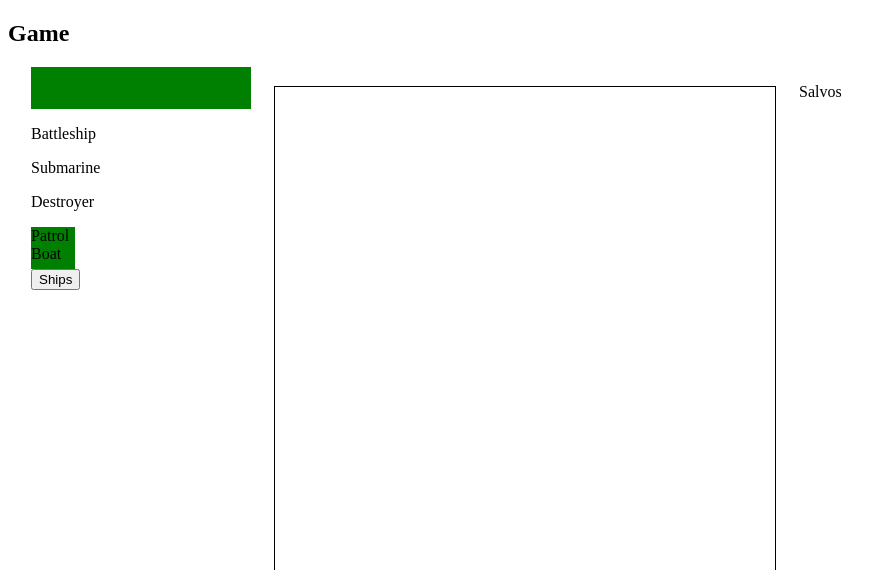
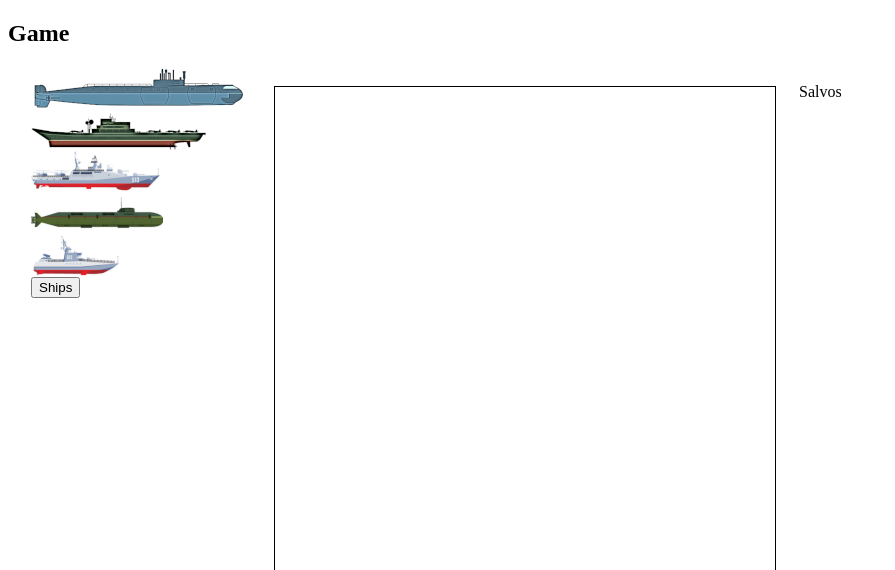
Before and after one commit to Naghash/Salvo, a web app: page /web/Game.html in a window 1280 px wide. Shown: the top 570 px of the page, without its empty margins (0-895 px from the left). Run offline with its HTML, style and script files only (its server is not run), Linux system fonts and the light colour scheme; data that the repository does not hold is empty.

Commit message:
placingShips

```diff
--- a/src/main/resources/static/web/Game.html
+++ b/src/main/resources/static/web/Game.html
@@ -10,21 +10,21 @@
 <h2>Game</h2>
 <div class="container">
     <div id="ships">
-        <div id="carrier" draggable="true">
+
+        <p id="rotateText">Double click to rotate!</p>
+        <div id="carrier" class="horizontal" alt="carrier" ondblclick="rotateShips()" draggable="true">
         </div>
-        <div id="battleship" draggable="true">
-            <p>Battleship </p>
+        <div id="battleship" class="horizontal" alt="battleship" ondblclick="rotateShips()" draggable="true">
+
         </div>
-        <div id="submarine" draggable="true">
-            <p>Submarine </p>
+        <div id="submarine" class="horizontal" draggable="true">
+
         </div>
-        <div id="destroyer" draggable="true" >
-            <p>Destroyer</p>
+        <div id="destroyer" class="horizontal" draggable="true" >
+
         </div>
-        <div id="patrol" draggable="true">
-            <p>Patrol Boat</p>
+        <div id="patrol" class="horizontal" alt="battleship" ondblclick="rotateShips()" draggable="true">
         </div>
-
         <button onclick="postShips()">Ships</button>
     </div>
 
--- a/src/main/resources/static/web/Game.js
+++ b/src/main/resources/static/web/Game.js
@@ -5,6 +5,8 @@ var salvos;
 var oponent;
 var oponentSalvos;
 let myShipsOnTable = {};
+var shipLenght;
+
 
 function dataCall () {
 
@@ -36,8 +38,6 @@ function dataCall () {
         createSalvoLoc(salvos);
         userNames(user,oponent);
         createSalvoOponent(oponentSalvos);
-        // createOpShips(oponentShips)
-
     }).catch(function (error) {
         console.log("Request failed: " + error.message);
     });
@@ -51,12 +51,10 @@ function createTable(games){
     var tableLetters = ["A", "B", "C", "D", "E", "F", "G", "H", "I", "J"];
 
     var tableGame = document.getElementById("tableGame");
+    var trNumbs = document.createElement("div");
 
-
-    var trNumbs = document.createElement("div");
     tableGame.appendChild(trNumbs);
     trNumbs.className = "numbers";
-
     trNumbs.appendChild(document.createElement("div"));
 
     tableNumbers.forEach(number => {
@@ -64,7 +62,6 @@ function createTable(games){
         trNumbs.appendChild(td)
         td.textContent = number;
     });
-
 
 
     for (let i = 0; i < tableLetters.length; i++) {
@@ -84,57 +81,117 @@ function createTable(games){
             td2.id = `${tableLetters[i]}${tableNumbers[j]}`;
             td2.className = "shipsGrids"
 
+            var drag;
+            // var drSh = document.getElementById("carrier")
+            const drSh = document.getElementById("ships");
 
-            var drag = document.getElementById("carrier");
-            var drag1 = document.getElementById("patrol");
+                drSh.addEventListener("mouseover", function (ev) {
+                    var shipID = ev.target.id;
+
+
+                    if (shipID === "carrier") {
+                        shipLenght = 5;
+                        drag = document.getElementById("carrier");
+                        console.log(5)
+                    }
+                    if (shipID === "battleship") {
+                        drag = document.getElementById("battleship");
+                        shipLenght = 4;
+                        console.log(4)
+                    }
+                    if (shipID === "submarine") {
+                        drag = document.getElementById("submarine");
+                        shipLenght = 3;
+                        console.log(3)
+                    }
+                    if (shipID === "destroyer") {
+                        drag = document.getElementById("destroyer");
+                        shipLenght = 3;
+                    }
+                    if (shipID === "patrol") {
+                        drag = document.getElementById("patrol");
+                        shipLenght = 2;
+
+                    }
+
 
                     var drop = document.getElementById(`${tableLetters[i]}${tableNumbers[j]}`);
 
-            drag.addEventListener("dragstart", function(event) {
+                    drag.addEventListener("dragstart", function (event) {
                         event.dataTransfer.setData("Text", event.target.id);
-                console.log(event.target.id,555)
-
                     });
 
-            drop.addEventListener("dragover", function(event) {
+                    drop.addEventListener("dragover", function (event) {
                         event.preventDefault();
                     });
 
-            drop.addEventListener("drop", function(event) {
-                event.preventDefault();
+                    drop.addEventListener("drop", function (event) {
                         var data = event.dataTransfer.getData("Text");
                         event.target.appendChild(document.getElementById(data));
 
-                const shipLength = 3;
                         const gridId = event.target.id;
                         let myShip = data;
                         let shipPos = [];
-
-                if (Object.keys(myShipsOnTable).includes(myShip)) {
-                    myShipsOnTable[myShip].forEach(pos => document.getElementById("ship" + pos).style.backgroundColor = "red")
-                }
 
                         let myLetter = gridId.slice(0, 1);
                         let myNumber = Number(gridId.slice(1));
 
                         // myPosition = tableLetters.indexOf(myLetter);
-                console.log(myNumber, shipLength)
-                if(myNumber + shipLength < 12){
-                    shipPos = tableNumbers.slice(myNumber - 1, (myNumber + shipLength - 1));
-                 }else
-                     {
-                         shipPos = tableNumbers.slice(-shipLength);
+                        if (myNumber + shipLenght < 12) {
+                            shipPos = tableNumbers.slice(myNumber - 1, (myNumber + shipLenght - 1));
+                        } else {
+                            shipPos = tableNumbers.slice(-shipLenght);
                         }
-                shipPos = shipPos.map(pos =>  myLetter+pos);
-                shipPos.map(ship =>{ document.getElementById(ship).id= "ship" + ship;
-                document.getElementById("ship" + ship).style.backgroundColor ="green"
+
+                        shipPos = shipPos.map(pos => myLetter + pos);
+
+
+
+                        // if (Object.keys(myShipsOnTable).includes(myShip)) {
+                        //     myShipsOnTable[myShip].forEach(pos => document.getElementById(pos).style.backgroundColor = "red")
+                        // }
+                        console.log(myShip,4878)
+                        shipPos.forEach(ship => document.getElementById(ship).style.backgroundColor = "green");
+
+                        if (Object.values(myShipsOnTable).flat().some(pos => shipPos.includes(pos))) {
+                            myShipsOnTable[myShip].forEach(pos => document.getElementById(pos).style.backgroundColor = "blue")
+                        }
+                        myShipsOnTable[myShip] = shipPos;
+
                     });
-                myShipsOnTable[myShip] = shipPos;
-console.log(event.target.id, 858585)
+
                 });
+
+
+
+            }
 
     }
 }
+        const rotateText =()=>{
+            var shipsRot = document.getElementById("patrol");
+                shipsRot.addEventListener("mouseenter", function (ev) {
+                document.getElementById("rotateText").style.display ="block"
+                });
+            if (shipsRot.className === "vertical") {
+                document.getElementById("rotateText").style.display ="none"
+            }
+
+}
+rotateText();
+
+function rotateShips() {
+    var shipsRot = document.getElementById("patrol");
+    shipsRot.addEventListener("mouseenter", function (ev) {
+        document.getElementById("rotateText").style.display ="flex"
+    })
+    if (shipsRot.className === "horizontal") {
+        shipsRot.className = "vertical";
+    }
+    else if ( shipsRot.className === "vertical") {
+        shipsRot.className = "horizontal";
+    }
+
 }
 
 
--- a/src/main/resources/static/web/game_view.css
+++ b/src/main/resources/static/web/game_view.css
@@ -21,15 +21,28 @@
     flex-direction: row;
     background-color: #e7e9ea;;
 }
-#patrol{
-    width: 44px;
-    height: 42px;
-    background-color: green;
-}
+
 #carrier{
     width: 220px;
     height: 42px;
-    background-color: green;
+    background-image: url("carrier.png")}
+#battleship{
+    width: 176px;
+    height: 42px;
+    background-image: url("battleship.png")}
+#submarine{
+    width: 132px;
+    height: 42px;
+    background-image: url("submarine.png");
+}
+#destroyer{
+    width: 132px;
+    height: 42px;
+    background-image: url("destroyer.png");}
+#patrol{
+    width: 88px;
+    height: 42px;
+    background-image: url("patrol.png");
 }
 .table1 td{
     border: 1px solid darkblue;
@@ -41,3 +54,16 @@
     flex-direction: row;
     justify-content: space-evenly;
 }
+.vertical {
+    -ms-transform: rotate(90deg);
+    -webkit-transform: rotate(90deg);
+    transform: rotate(90deg);
+}
+.horizontal {
+    -ms-transform: rotate(0deg);
+    -webkit-transform: rotate(0deg);
+    transform: rotate(0deg);
+}
+#rotateText{
+    display: none;
+}
```
Also changed, not shown: src/main/resources/static/web/battleship.png (added), src/main/resources/static/web/carrier.png (added), src/main/resources/static/web/destroyer.png (added), src/main/resources/static/web/patrol.png (added), src/main/resources/static/web/salvo.png (added), src/main/resources/static/web/submarine.png (added). Lines whose indentation alone changed are shown as unchanged.
